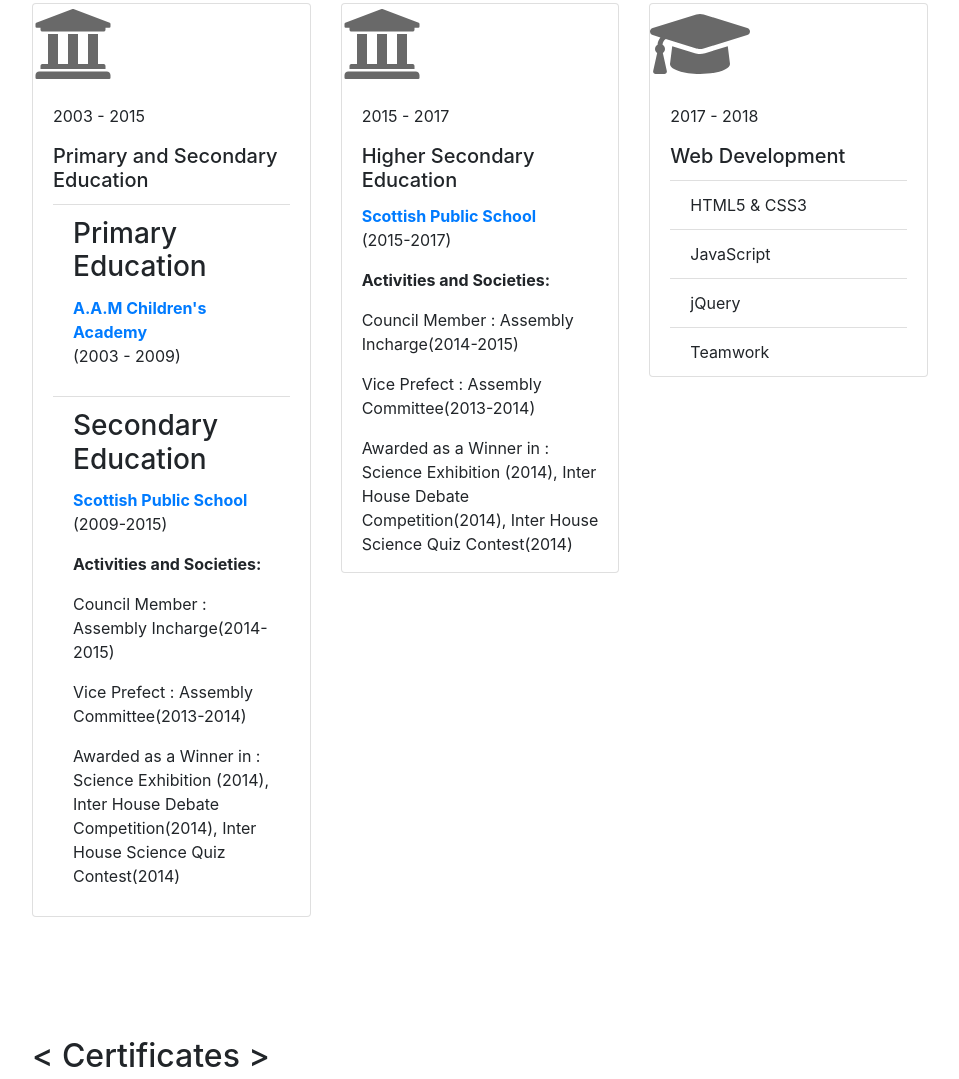
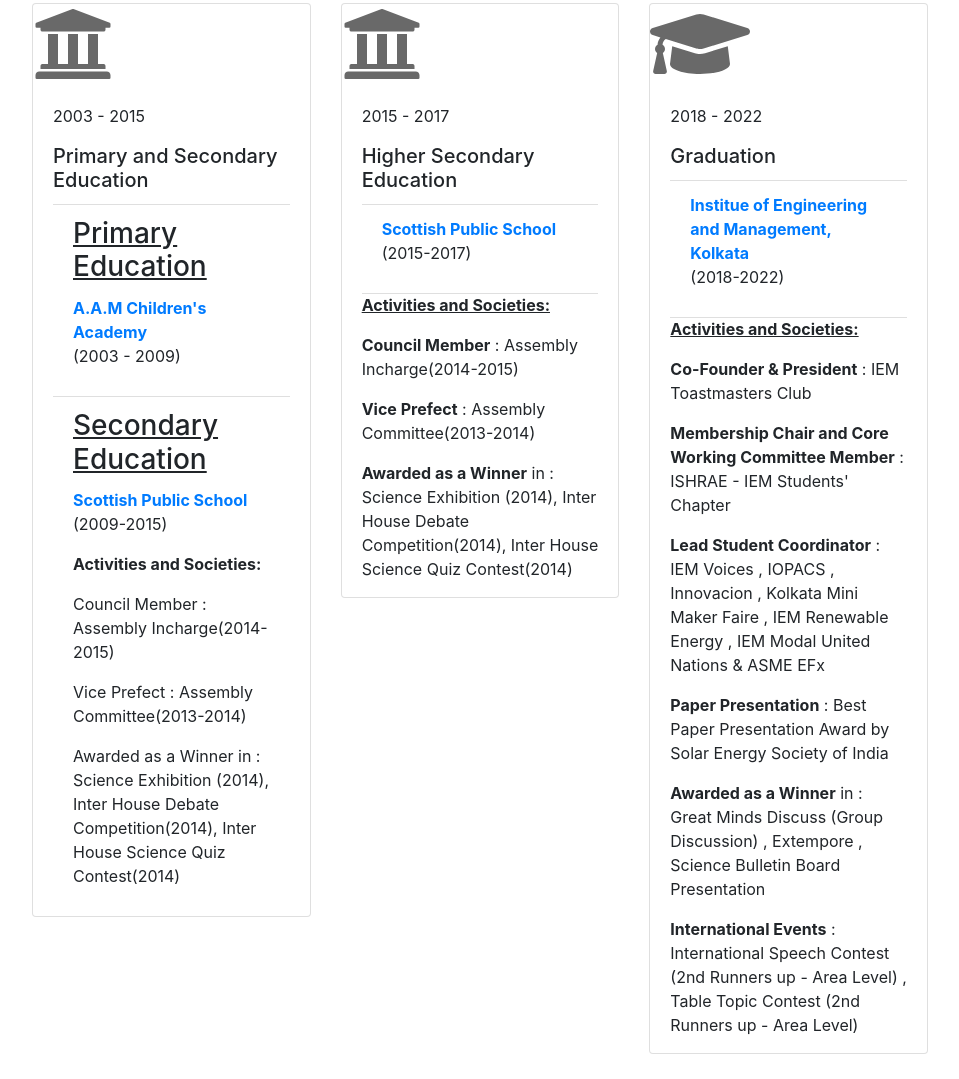
Before and after one commit to aditya-pratyush/website, a website with bundled scripts: page index.html in a window 1280 px wide. Shown: the part 3459-4538 px from the top of the page, without its empty margins (304-1263 px from the left). Built offline with nearby package versions, Linux system fonts and the light colour scheme; a web font is replaced by a local one.

Commit message:
CV in Making

```diff
--- a/index.html
+++ b/index.html
@@ -503,12 +503,12 @@
 
                 <ul class="list-group list-group-flush">
                     <li class="list-group-item">
-                      <h3 class="card-title">Primary Education</h3>
+                      <h3 class="card-title"><u>Primary Education</u></h3>
                       <a href="https://www.schoolmykids.com/school/aam-childrens-academy-katihar-katihar-bihar-india-s10012122"><strong>A.A.M Children's Academy</strong></a>
                       <p> (2003 - 2009) </p>
                     </li>
                      <li class="list-group-item">
-                      <h3 class="card-title">Secondary Education</h3>
+                      <h3 class="card-title"><u>Secondary Education</u></h3>
                       <a href="http://www.scottishpublicschool.in/blog/"><strong>Scottish Public School</strong></a>
                       <p> (2009-2015) </p>
                       <p><strong> Activities and Societies:</strong></p>
@@ -529,12 +529,14 @@
                 <h5 class="card-title">Higher Secondary Education</h5>
 
                 <ul class="list-group list-group-flush">
+                    <li class="list-group-item">
                       <a href="http://www.scottishpublicschool.in/blog/"><strong>Scottish Public School</strong></a>
                       <p> (2015-2017) </p>
-                      <p><strong> Activities and Societies:</strong></p>
-                      <p> Council Member : Assembly Incharge(2014-2015)</p>
-                      <p> Vice Prefect : Assembly Committee(2013-2014) </p>
-                      <p> Awarded as a Winner in : Science Exhibition (2014), Inter House Debate Competition(2014), Inter House Science Quiz Contest(2014) </p>
+                    </li>
+                      <p><strong><u> Activities and Societies:</u></strong></p>
+                      <p> <strong>Council Member</strong> : Assembly Incharge(2014-2015)</p>
+                      <p> <strong>Vice Prefect</strong> : Assembly Committee(2013-2014) </p>
+                      <p> <strong>Awarded as a Winner</strong> in : Science Exhibition (2014), Inter House Debate Competition(2014), Inter House Science Quiz Contest(2014) </p>
                   </ul>
               </div>
             </div>
@@ -544,16 +546,25 @@
               <div class="edu-icons">
                 <i class="fas fa-graduation-cap fa-5x edu-icons"></i>
               </div>
+
               <div class="card-body pb-0">
-                <p>2017 - 2018</p>
-                <h5 class="card-title">Web Development</h5>
+                <p>2018 - 2022</p>
+                <h5 class="card-title">Graduation</h5>
 
                 <ul class="list-group list-group-flush">
-                  <li class="list-group-item">HTML5 & CSS3</li>
-                  <li class="list-group-item">JavaScript</li>
-                  <li class="list-group-item">jQuery</li>
-                  <li class="list-group-item">Teamwork</li>
-                </ul>
+                    <li class="list-group-item">
+                      <a href="https://iem.edu.in/"><strong>Institue of Engineering and Management, Kolkata</strong></a>
+                      <p> (2018-2022) </p>
+                    </li>
+                      <p><strong><u> Activities and Societies:</u></strong></p>
+                      <p> <strong>Co-Founder & President</strong> : IEM Toastmasters Club</p>
+                      <p> <strong>Membership Chair and Core Working Committee Member</strong> : ISHRAE - IEM Students' Chapter</p>
+                      <p> <strong>Lead Student Coordinator</strong> : IEM Voices , IOPACS , Innovacion , Kolkata Mini Maker Faire , IEM Renewable Energy , IEM Modal United Nations & ASME EFx </p>
+                      <p> <strong>Paper Presentation</strong> : Best Paper Presentation Award by Solar Energy Society of India</p>
+                      <p> <strong>Awarded as a Winner</strong> in : Great Minds Discuss (Group Discussion) , Extempore , Science Bulletin Board Presentation</p>
+                      <p> <strong>International Events</strong> : International Speech Contest (2nd Runners up - Area Level) , Table Topic Contest (2nd Runners up - Area Level)</p>
+
+                  </ul>
               </div>
             </div>
           </div>
```
